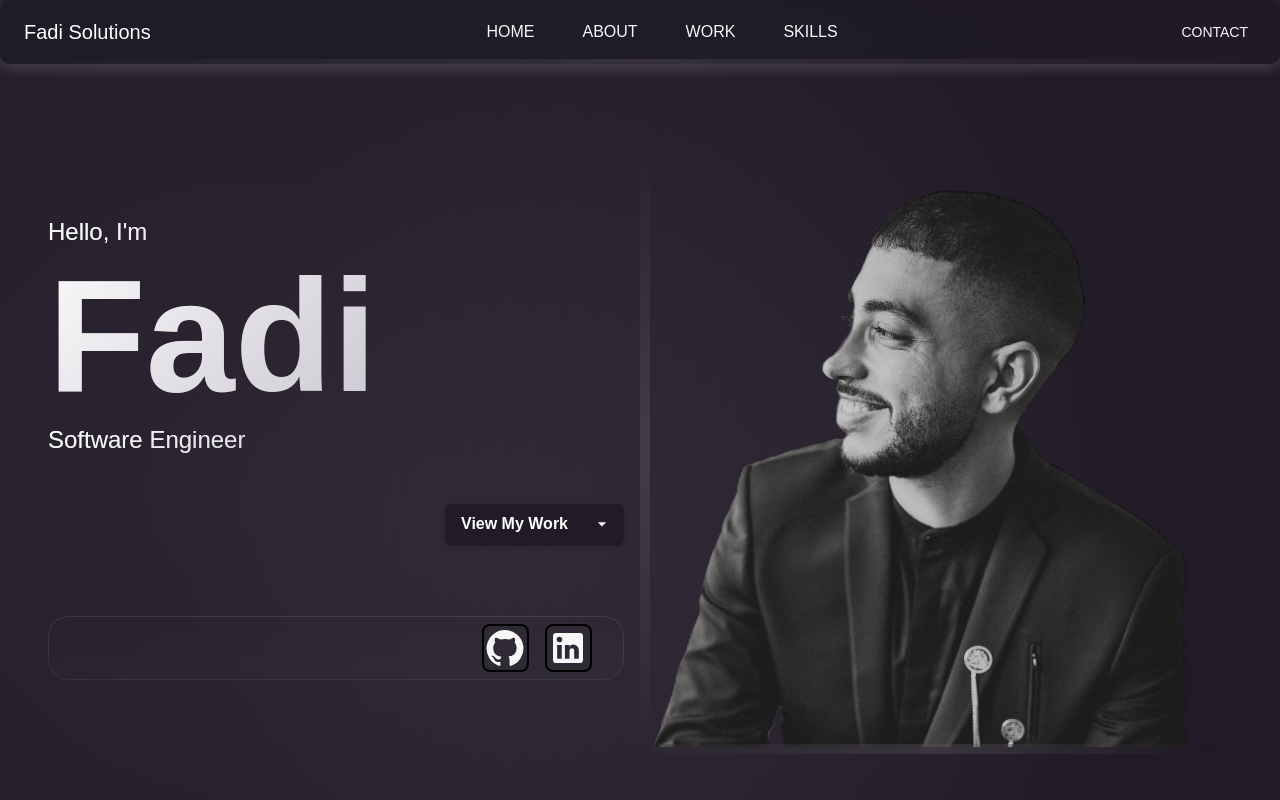
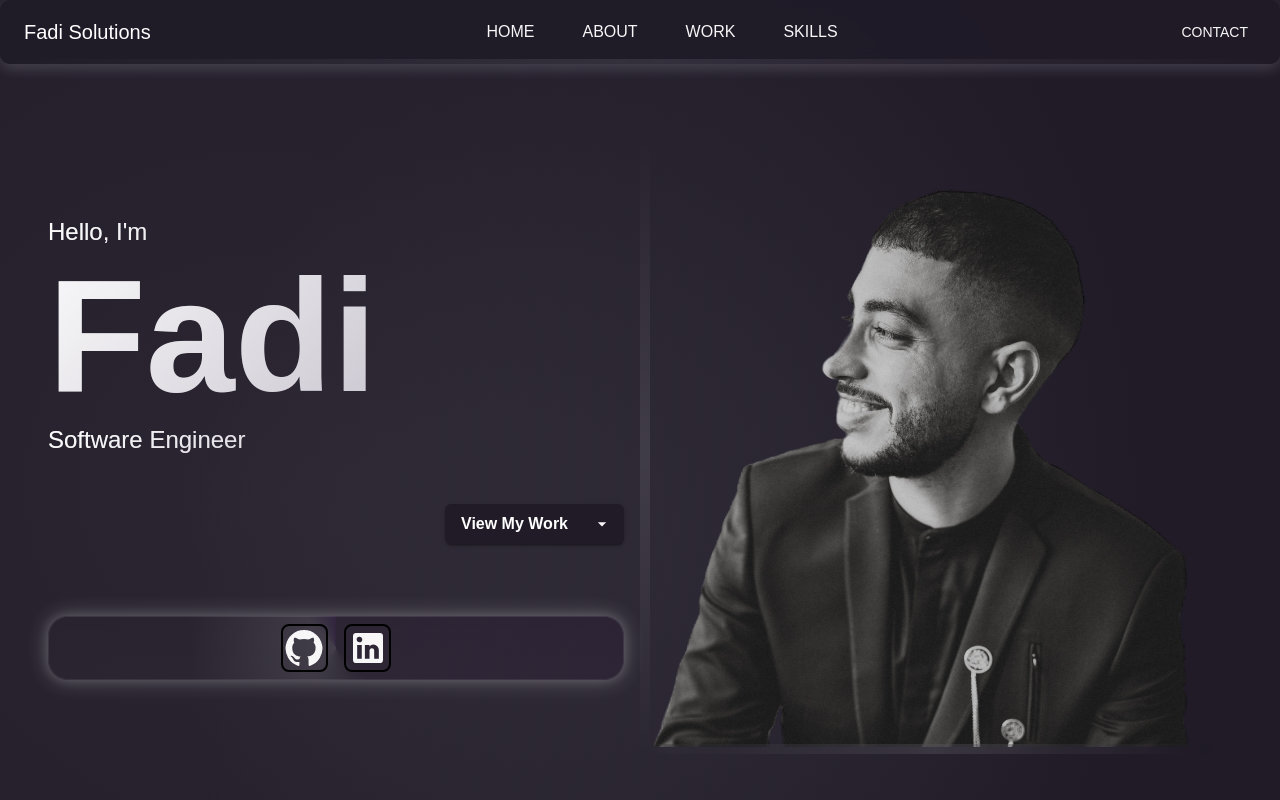
Before and after one commit to FadiBadarni/portfolio, a React (Create React App) app: page / in a window 1280 px wide. Shown: the top 800 px of the page. Built offline with nearby package versions, Linux system fonts and the light colour scheme.

Commit message:
style: improved container background + better hover effects.

```diff
--- a/src/components/SocialMediaContainer.jsx
+++ b/src/components/SocialMediaContainer.jsx
@@ -3,23 +3,26 @@ import { Box, Typography } from "@mui/material";
 import { motion, useAnimation } from "framer-motion";
 import { EmorphedBox } from "./EmorphedBox";
 import { GitHub, LinkedIn } from "@mui/icons-material";
+import Colors from "../utilities/Colors";
 
 export const SocialMediaContainer = () => {
   const githubControls = useAnimation();
   const linkedInControls = useAnimation();
+  const [activeIcon, setActiveIcon] = useState(null);
 
-  const handleMouseEnter = (controls) => {
+  const handleMouseEnter = (controls, name) => {
+    if (activeIcon) {
+      if (activeIcon === "GitHub") {
+        githubControls.start({ opacity: 0, width: 0 });
+      } else if (activeIcon === "LinkedIn") {
+        linkedInControls.start({ opacity: 0, width: 0 });
+      }
+    }
     controls.start({
       opacity: 1,
       width: "auto",
     });
-  };
-
-  const handleMouseLeave = (controls) => {
-    controls.start({
-      opacity: 0,
-      width: 0,
-    });
+    setActiveIcon(name);
   };
 
   return (
@@ -27,13 +30,42 @@ export const SocialMediaContainer = () => {
       sx={{
         display: "flex",
         alignItems: "center",
-        justifyContent: "flex-end",
+        justifyContent: "center",
         height: "4rem",
         width: "100%",
         mt: 5,
         borderRadius: "20px",
         overflow: "hidden",
         p: 3,
+        position: "relative",
+        boxShadow:
+          "0 0 20px 3px rgba(255, 255, 255, 0.2), 0 0 10px 2px rgba(255, 255, 255, 0.1)",
+        "&::after": {
+          content: '""',
+          position: "absolute",
+          top: 0,
+          left: 0,
+          right: 0,
+          bottom: 0,
+          borderRadius: "inherit",
+          background: `
+          conic-gradient(
+            from 0deg at 50% 50%,
+            ${Colors.darkPurple} 0deg,
+            ${Colors.darkPurple} 90deg,
+            ${Colors.darkPurple} 135deg,
+            ${Colors.grey} 180deg,
+            ${Colors.softLavender} 225deg,
+            ${Colors.white} 270deg,
+            ${Colors.softLavender} 315deg,
+            ${Colors.deepIndigo} 360deg
+          )
+
+
+        `,
+          pointerEvents: "none",
+          zIndex: -1,
+        },
       }}
     >
       <Box
@@ -44,9 +76,12 @@ export const SocialMediaContainer = () => {
           border: "2px solid #000",
           p: 0.2,
           m: 1,
+          cursor: "pointer",
+          "&:hover": {
+            backgroundColor: "rgba(255, 255, 255, 0.1)",
+          },
         }}
-        onMouseEnter={() => handleMouseEnter(githubControls)}
-        onMouseLeave={() => handleMouseLeave(githubControls)}
+        onMouseEnter={() => handleMouseEnter(githubControls, "GitHub")}
       >
         <GitHub
           sx={{
@@ -60,7 +95,7 @@ export const SocialMediaContainer = () => {
               padding: "4px 8px",
             }}
           >
-            <Typography variant="body2">Github</Typography>
+            <Typography variant="h6">Github</Typography>
           </Box>
         </motion.div>
       </Box>
@@ -73,9 +108,12 @@ export const SocialMediaContainer = () => {
           border: "2px solid #000",
           p: 0.2,
           m: 1,
+          cursor: "pointer",
+          "&:hover": {
+            backgroundColor: "rgba(255, 255, 255, 0.1)",
+          },
         }}
-        onMouseEnter={() => handleMouseEnter(linkedInControls)}
-        onMouseLeave={() => handleMouseLeave(linkedInControls)}
+        onMouseEnter={() => handleMouseEnter(linkedInControls, "LinkedIn")}
       >
         <LinkedIn
           sx={{
@@ -92,7 +130,7 @@ export const SocialMediaContainer = () => {
               padding: "4px 8px",
             }}
           >
-            <Typography variant="body2">LinkedIn</Typography>
+            <Typography variant="h6">LinkedIn</Typography>
           </Box>
         </motion.div>
       </Box>
```
